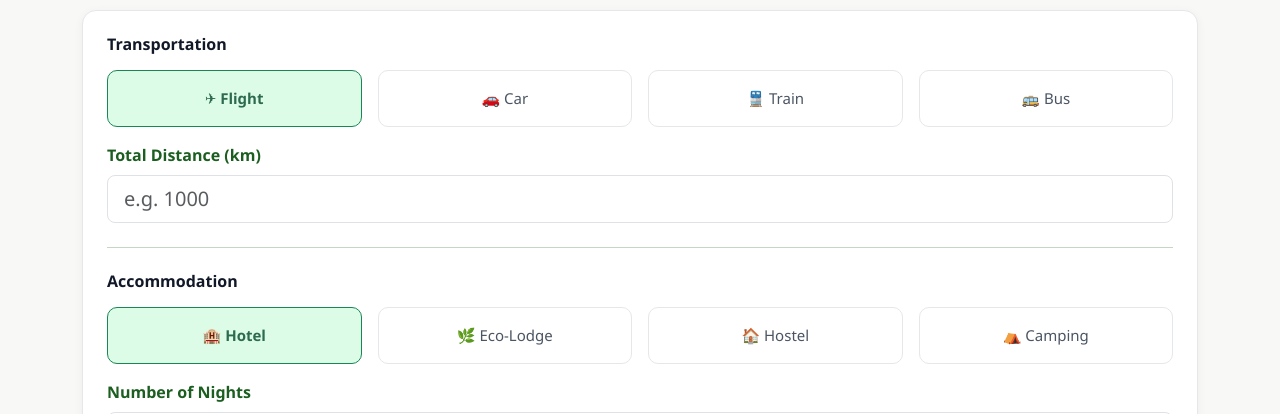
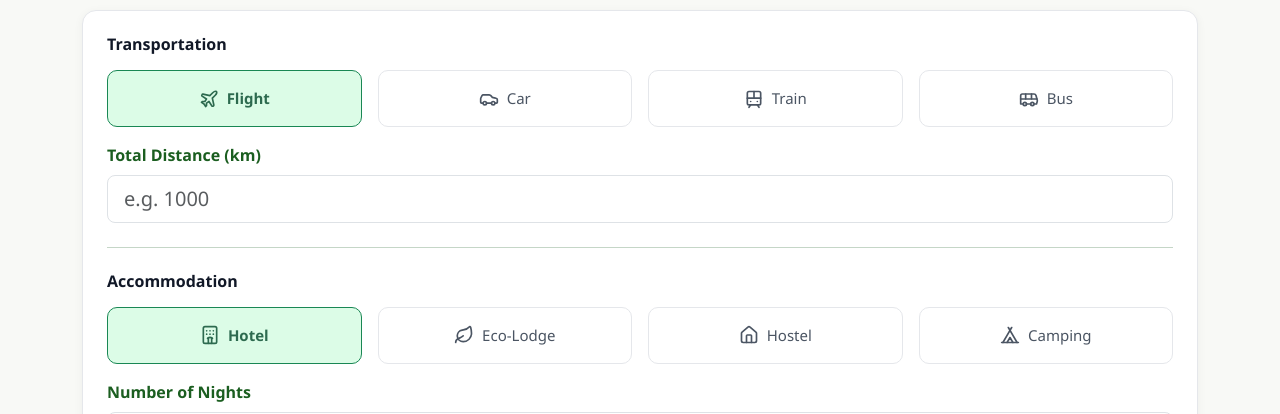
Before and after one commit to MoaazEXE/Eco_Friendly_travel_Planner, a React (Vite) app: page /calculator in a window 1280 px wide. Shown: the part 174-588 px from the top of the page. Built offline with nearby package versions, Linux system fonts and the light colour scheme; no server answers.

Commit message:
final design fixes

```diff
--- a/src/pages/CalculatorPage.jsx
+++ b/src/pages/CalculatorPage.jsx
@@ -1,4 +1,16 @@
 import { useState } from "react";
+import {
+  Plane,
+  Car,
+  Train,
+  Bus,
+  Hotel,
+  Leaf,
+  Home,
+  Tent,
+  Flame,
+  Sprout,
+} from "lucide-react";
 import {
   TRANSPORT_FACTORS,
   ACCOMMODATION_FACTORS,
@@ -7,23 +19,23 @@ import {
 import "../styles/calculator.css";
 
 const TRANSPORT_OPTIONS = [
-  { key: "flight", label: "Flight", icon: "✈" },
-  { key: "car",    label: "Car",    icon: "🚗" },
-  { key: "train",  label: "Train",  icon: "🚆" },
-  { key: "bus",    label: "Bus",    icon: "🚌" },
+  { key: "flight", label: "Flight", icon: Plane },
+  { key: "car",    label: "Car",    icon: Car },
+  { key: "train",  label: "Train",  icon: Train },
+  { key: "bus",    label: "Bus",    icon: Bus },
 ];
 
 const ACCOMMODATION_OPTIONS = [
-  { key: "hotel",    label: "Hotel",    icon: "🏨" },
-  { key: "ecolodge", label: "Eco-Lodge", icon: "🌿" },
-  { key: "hostel",   label: "Hostel",   icon: "🏠" },
-  { key: "camping",  label: "Camping",  icon: "⛺" },
+  { key: "hotel",    label: "Hotel",    icon: Hotel },
+  { key: "ecolodge", label: "Eco-Lodge", icon: Leaf },
+  { key: "hostel",   label: "Hostel",   icon: Home },
+  { key: "camping",  label: "Camping",  icon: Tent },
 ];
 
 function impactLevel(total) {
-  if (total < 50)  return { label: "Low Impact 🌱",      alertClass: "alert-success" };
-  if (total < 150) return { label: "Moderate Impact 🌿", alertClass: "alert-warning" };
-  return               { label: "High Impact 🔥",        alertClass: "alert-danger"  };
+  if (total < 50)  return { level: "Low Impact",      icon: Sprout, alertClass: "alert-success" };
+  if (total < 150) return { level: "Moderate Impact", icon: Leaf,   alertClass: "alert-warning" };
+  return               { level: "High Impact",      icon: Flame,  alertClass: "alert-danger"  };
 }
 
 export default function CalculatorPage() {
@@ -46,7 +58,7 @@ export default function CalculatorPage() {
 
   const percent = result ? Math.min((result.total / 200) * 100, 100) : 0;
   const impact  = result ? impactLevel(result.total) : null;
-  const isLowImpact      = impact?.label.includes("Low Impact");
+  const isLowImpact      = impact?.level.includes("Low Impact");
   const carbonCredits    = result ? result.total / 1000 : 0;
   const carbonCreditsFixed  = carbonCredits.toFixed(2);
   const estimatedCostFixed  = (carbonCredits * CREDIT_PRICE).toFixed(2);
@@ -75,7 +87,8 @@ export default function CalculatorPage() {
                     className={`btn-eco-selector${form.transport === opt.key ? " active" : ""}`}
                     onClick={() => setForm((f) => ({ ...f, transport: opt.key }))}
                   >
-                    {opt.icon} {opt.label}
+                    <opt.icon size={20} className="me-2" style={{ display: "inline" }} />
+                    {opt.label}
                   </button>
                 </div>
               ))}
@@ -102,7 +115,8 @@ export default function CalculatorPage() {
                     className={`btn-eco-selector${form.accommodation === opt.key ? " active" : ""}`}
                     onClick={() => setForm((f) => ({ ...f, accommodation: opt.key }))}
                   >
-                    {opt.icon} {opt.label}
+                    <opt.icon size={20} className="me-2" style={{ display: "inline" }} />
+                    {opt.label}
                   </button>
                 </div>
               ))}
@@ -130,8 +144,9 @@ export default function CalculatorPage() {
           <>
             <div className="card-eco mt-4 p-4">
               <h4 className="eco-page-title mb-3">Results</h4>
-              <div className={`alert ${impact.alertClass}`}>
-                <strong>{impact.label}</strong>
+            <div className={`alert ${impact.alertClass}`}>
+                <impact.icon size={20} className="me-2" style={{ display: "inline-block", verticalAlign: "middle" }} />
+                <strong style={{ display: "inline-block", verticalAlign: "middle" }}>{impact.level}</strong>
               </div>
               <p><strong>Transport:</strong> {result.transportEmission.toFixed(2)} kg CO₂</p>
               <p><strong>Accommodation:</strong> {result.accommodationEmission.toFixed(2)} kg CO₂</p>
@@ -144,13 +159,20 @@ export default function CalculatorPage() {
             </div>
 
             <div className="card-eco mt-4 p-4">
-              <h4 className="eco-page-title mb-3">
-                {isLowImpact ? "Great Job 🌱" : "Offset Suggestions"}
-              </h4>
               {isLowImpact ? (
-                <p className="eco-lead">Your travel choices have a low environmental impact. Keep it up 🌿</p>
+                <>
+                  <h4 className="eco-page-title mb-3">
+                    <Sprout size={24} className="me-2" style={{ display: "inline", verticalAlign: "middle" }} />
+                    Great Job
+                  </h4>
+                  <p className="eco-lead">
+                    <Leaf size={20} className="me-2" style={{ display: "inline", verticalAlign: "middle" }} />
+                    Your travel choices have a low environmental impact. Keep it up
+                  </p>
+                </>
               ) : (
                 <>
+                  <h4 className="eco-page-title mb-3">Offset Suggestions</h4>
                   <p className="mb-2">
                     To offset <strong>{result.total.toFixed(2)} kg CO₂</strong>, you need about{" "}
                     <strong>{carbonCreditsFixed}</strong> carbon credits.
--- a/src/pages/DashboardPage.jsx
+++ b/src/pages/DashboardPage.jsx
@@ -46,26 +46,29 @@ export default function Dashboard() {
     : null;
 
   return (
-    <main className="db-page">
-      <div className="container-xl px-4 px-lg-5 db-inner">
+    <main className="eco-inner-page">
+      <div className="container">
 
-        {/* ── Welcome header ─────────────────────────────── */}
-        <div className="d-flex flex-column flex-sm-row align-items-sm-center justify-content-sm-between gap-3 db-welcome">
-          <div>
+        {/* ── Hero section ───────────────────────────────── */}
+        <div className="mb-4">
+          <h1 className="eco-page-title">
             <div className="d-flex align-items-center gap-2" style={{ marginBottom: '0.25rem' }}>
               <div className="db-avatar">
                 {user.firstName[0].toUpperCase()}
               </div>
-              <h1 className="db-greeting">
+              <span>
                 {greeting}, {user.firstName}
-              </h1>
+              </span>
             </div>
-            <p className="db-date">
-              {new Date().toLocaleDateString('en-US', { weekday: 'long', month: 'long', day: 'numeric', year: 'numeric' })}
-            </p>
-          </div>
+          </h1>
+          <p className="eco-lead">
+            {new Date().toLocaleDateString('en-US', { weekday: 'long', month: 'long', day: 'numeric', year: 'numeric' })}
+          </p>
+        </div>
 
-          {daysUntil !== null && daysUntil > 0 && (
+        {/* ── Trip badge ─────────────────────────────────── */}
+        {daysUntil !== null && daysUntil > 0 && (
+          <div style={{ marginBottom: '2rem' }}>
             <Link
               to="/itinerary"
               className="d-inline-flex align-items-center gap-2 text-decoration-none db-trip-badge"
@@ -74,8 +77,8 @@ export default function Dashboard() {
               {nextTrip.city} in {daysUntil} days
               <ChevronRight size={14} />
             </Link>
-          )}
-        </div>
+          </div>
+        )}
 
         {/* ── Stats row ───────────────────────────────────── */}
         <div className="row g-3" style={{ marginBottom: '2rem' }}>
```
